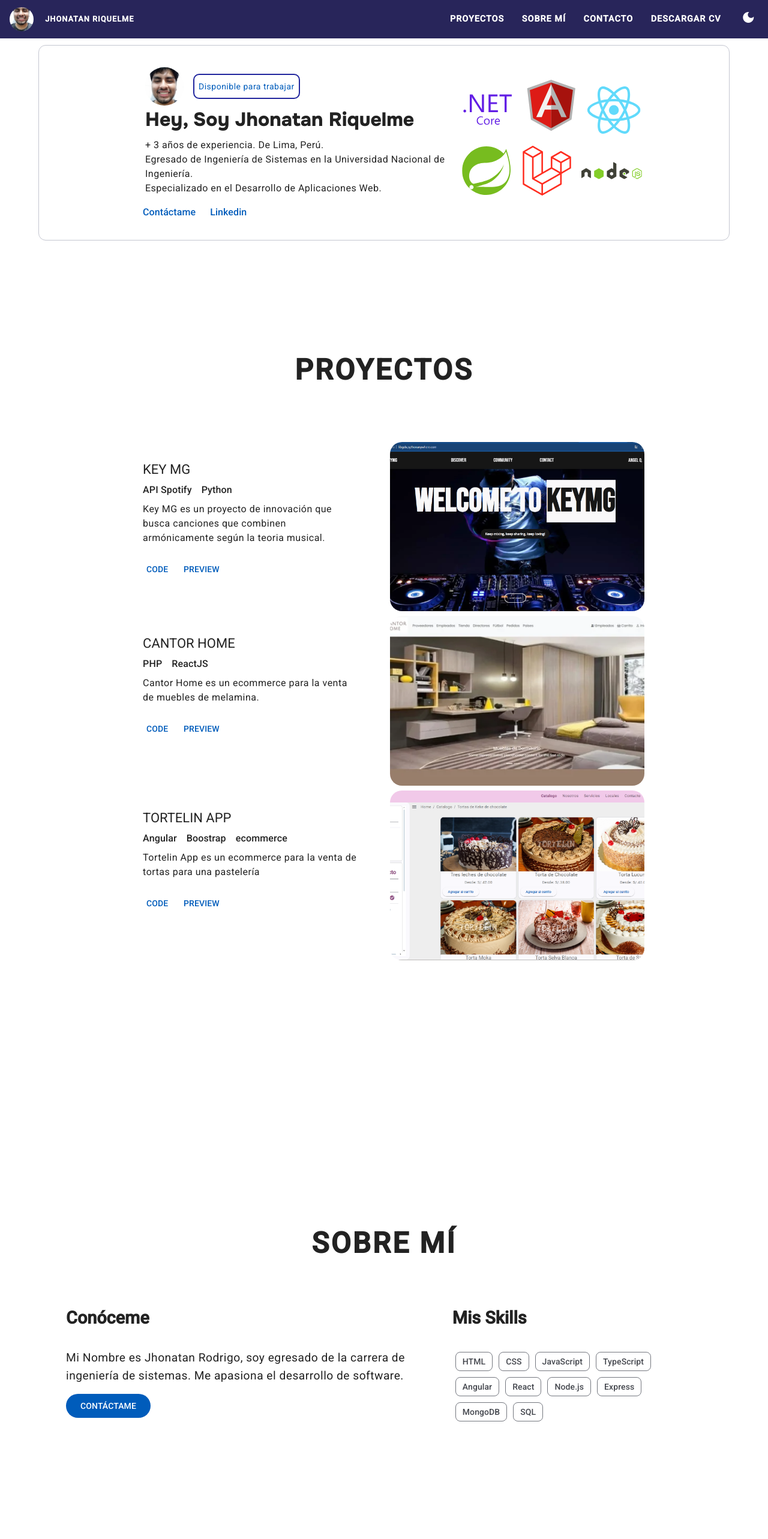
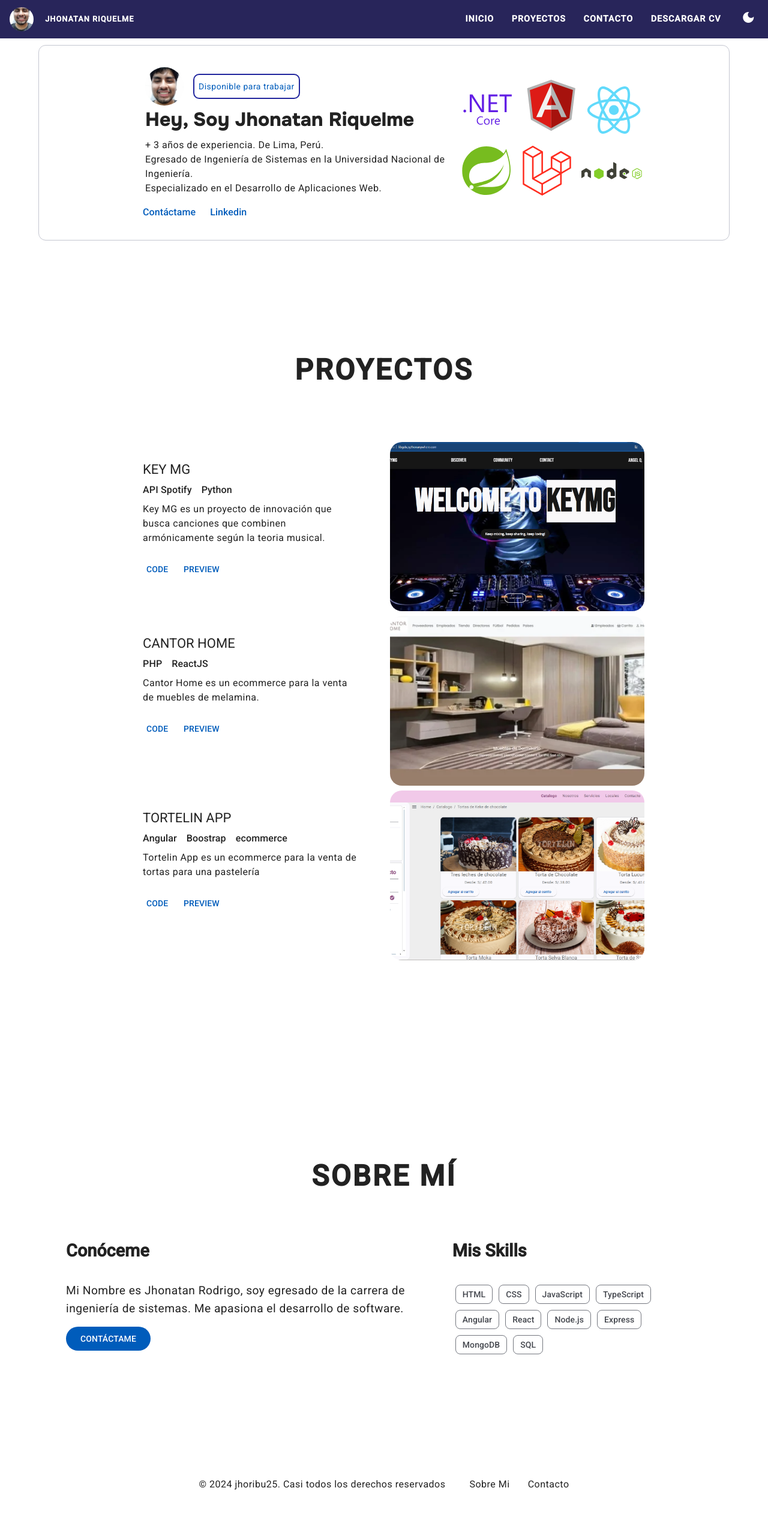
Before and after one commit to ribuhub25/portfolio-v1, an Angular app: page / in a window 1280 px wide. Shown: the top 2566 px of the page at 60% size. After the commit the page ends 2527 px from the top, so only its background shows below. Built offline with nearby package versions, Linux system fonts and the light colour scheme.

Commit message:
correcciones en la vista home

```diff
--- a/src/app/components/navbar/navbar.component.html
+++ b/src/app/components/navbar/navbar.component.html
@@ -9,10 +9,10 @@
   </a>
   <span class="nav-spacer"></span>
   <li class="nav-item">
-    <a class="nav-link" [routerLink]="['/projects']">Proyectos</a>
+    <a class="nav-link" [routerLink]="['/']">Inicio</a>
   </li>
   <li class="nav-item">
-    <a class="nav-link" [routerLink]="['/#sobre-mi']">Sobre mí</a>
+    <a class="nav-link" [routerLink]="['/projects']">Proyectos</a>
   </li>
   <li class="nav-item">
     <a class="nav-link" href="mailto:jhonatanribu25@gmail.com">Contacto</a>
--- a/src/app/pages/home/section-about-me/section-aboutme.component.html
+++ b/src/app/pages/home/section-about-me/section-aboutme.component.html
@@ -1,4 +1,4 @@
-<section class="presentation">
+<section class="presentation" id="sobre-mi">
   <div class="presentation__content">
     <h1>Sobre mí</h1>
     <div class="presentation__info">
--- a/src/app/pages/home/section-about-me/section-aboutme.component.scss
+++ b/src/app/pages/home/section-about-me/section-aboutme.component.scss
@@ -24,7 +24,7 @@
         padding-bottom: 3rem;
     }
     &__content{
-        padding: 10rem 0 17rem 0;
+        padding: 10rem 0 10rem 0;
         max-width: 90rem;
         width: 92%;
         margin: auto;
--- a/src/app/pages/home/section-projects/section-projects.component.scss
+++ b/src/app/pages/home/section-projects/section-projects.component.scss
@@ -18,7 +18,7 @@
         padding-bottom: 4rem;
     }
     &__content {
-      padding: 10rem 0 17rem 0;
+      padding: 10rem 0 10rem 0;
       max-width: 90rem;
       width: 92%;
       margin: auto;
```
